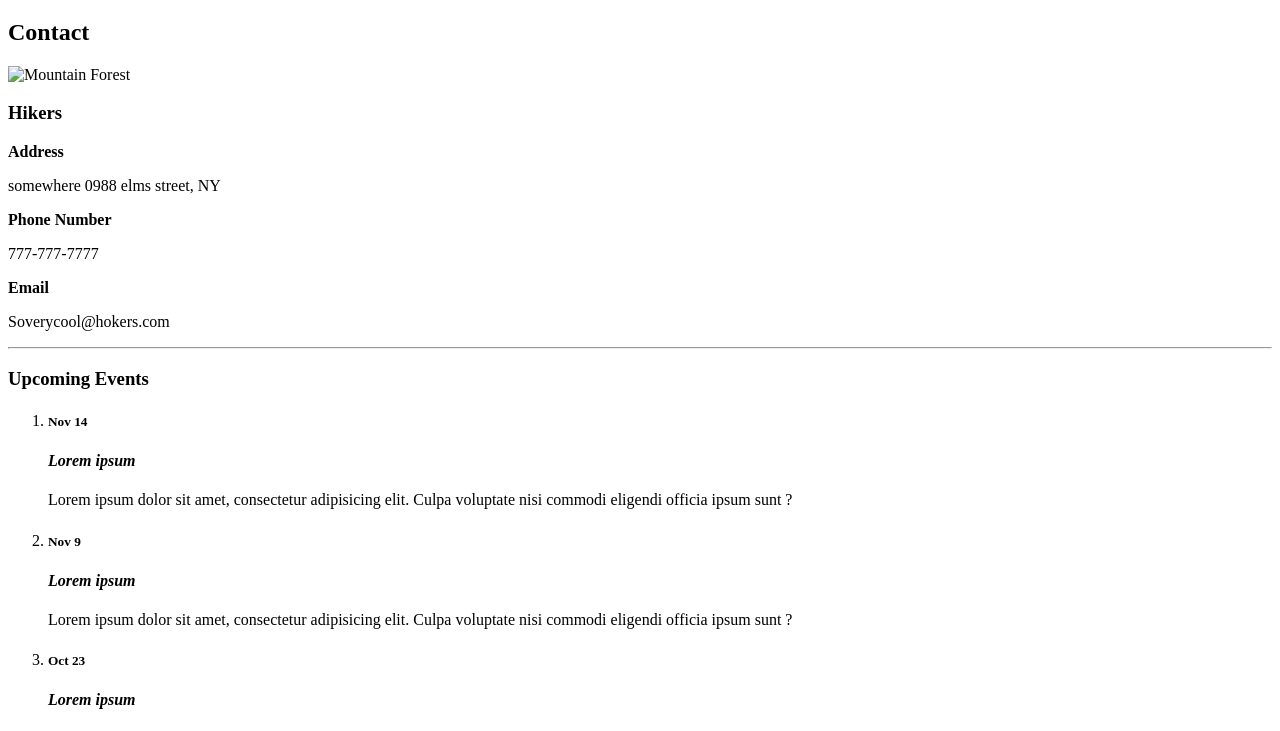
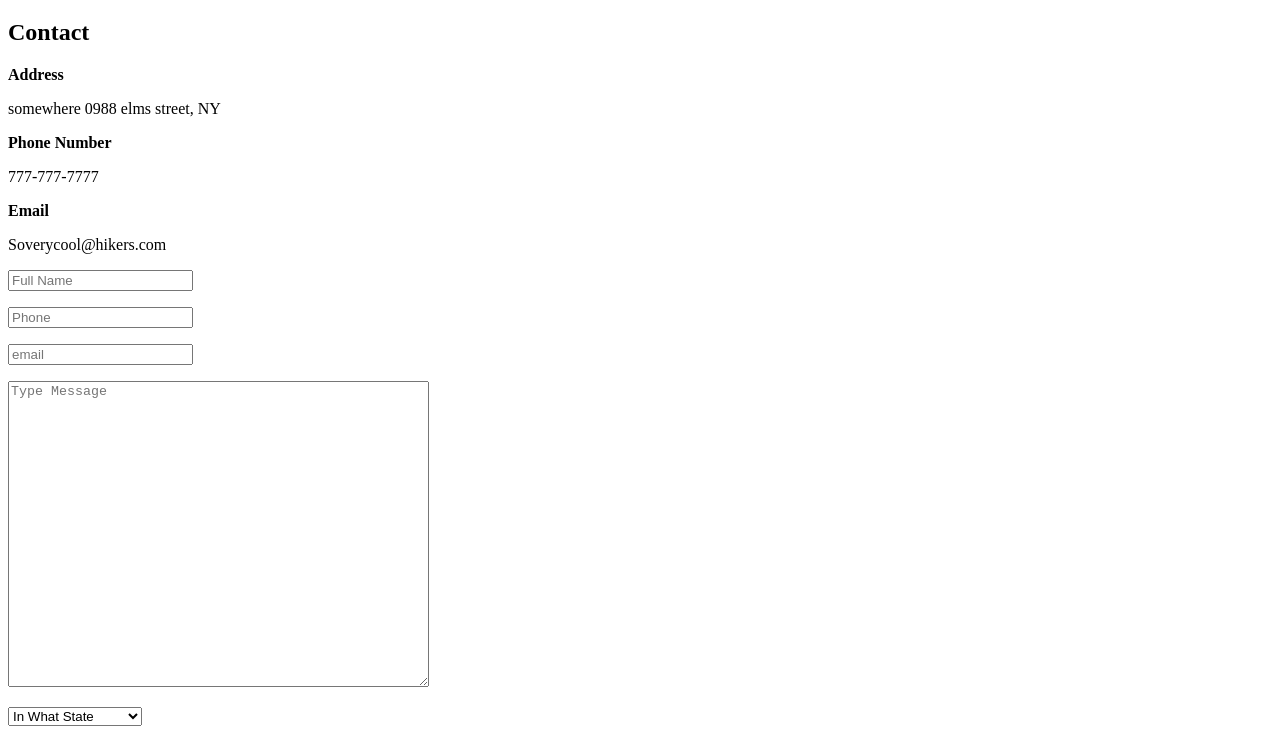
Before and after one commit to KFernandez1988/KFernandez1988.github.io, a plain HTML site: page contact.html in a window 1280 px wide. Shown: the part 213-944 px from the top of the page. Drawn offline with Linux system fonts and the light colour scheme; no server answers.

Commit message:
fixing event.html and redesigning contact.html

```diff
--- a/contact.html
+++ b/contact.html
@@ -23,18 +23,11 @@
                 <li><a href="./contact.html"> Contact </a></li>
             </ul>
         </nav>
-
-
         <h1>Contact Information</h1>
-
-
     </header>
     <main>
-        <section>
+        <section id="contact">
             <h2>Contact</h2>
-            <img src="images/hikers1003.jpg" alt=" Mountain Forest" width="350" height="200">
-
-              <h3>Hikers</h3>
 
                <p><strong>Address</strong></p>
                <p>somewhere 0988 elms street, NY</p>
@@ -43,11 +36,41 @@
                <p>777-777-7777</p>
 
                <p><strong>Email</strong></p>
-               <p>Soverycool@hokers.com</p>
-
+               <p>Soverycool@hikers.com</p>
 
 
             </section>
+
+            <form action="contact.html" method="post">
+            <p>
+                <label for="name">
+                 <input type="text" name="name" id="name" placeholder="Full Name">
+                </label>
+            </p>
+            <p>
+                <label for="phone">
+                  <input type="tel" name="phone" id="phone" placeholder="Phone">
+                </label>
+            </p>
+            <p>
+                <label for="email">
+                 <input type="email" name="email" id="email" placeholder="email">
+                </label>
+            </p>
+              <p>
+                <label for="message">
+                 <textarea name="message" id="message" rows="20" cols="50" placeholder="Type Message"></textarea>
+                </label>
+            </p>
+                <select name="state" id="state">
+                    <option value="" disabled selected hidden> In What State</option>
+                    <option value="">Orlando, FL</option>
+                    <option value="">Rochester, NY</option>
+                    <option value="">San Francisco, CA</option>
+                    <option value="">Seattle, WA</option>
+                </select>
+
+            </form>
 
             </main>
         <hr>
@@ -158,7 +181,6 @@
                     </li>
                     <li>
                         <a href="https://www.instragram.com">
-                            <img src="images/instagram.png" alt="">
                             <p>instragram</p>
                         </a>
                     </li>
```
Also changed, not shown: Events.html (+1 -9 lines), HTML_Validation/HTMLValidated_index.html.png (renamed from HTMLValidated_index.html.png), HTML_Validation/HtmlCheck.png (renamed from HtmlCheck.png), HTML_Validation/constact.html_validate.png (added), HTML_Validation/contact.html_validation.png (added), 4 other files.
